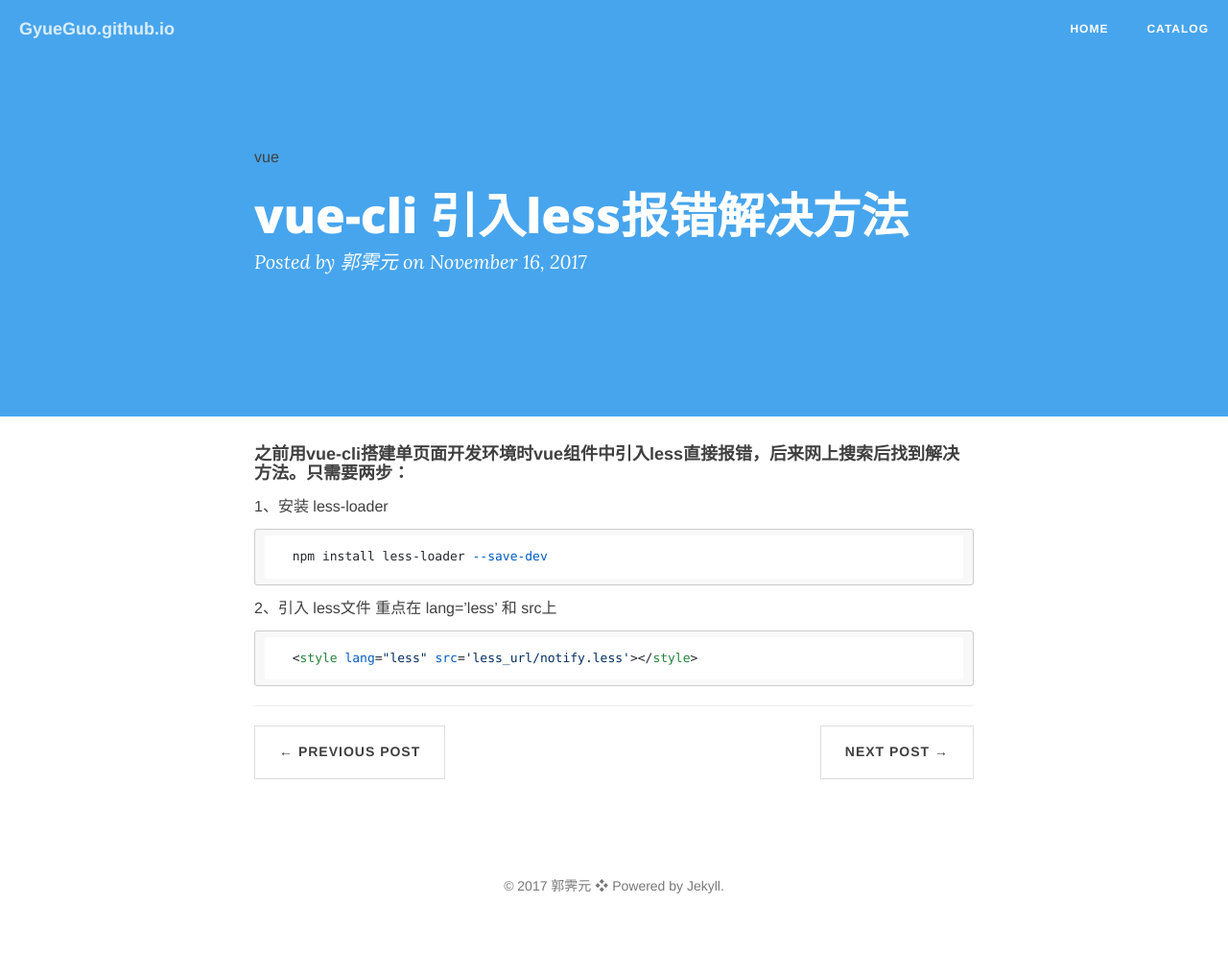
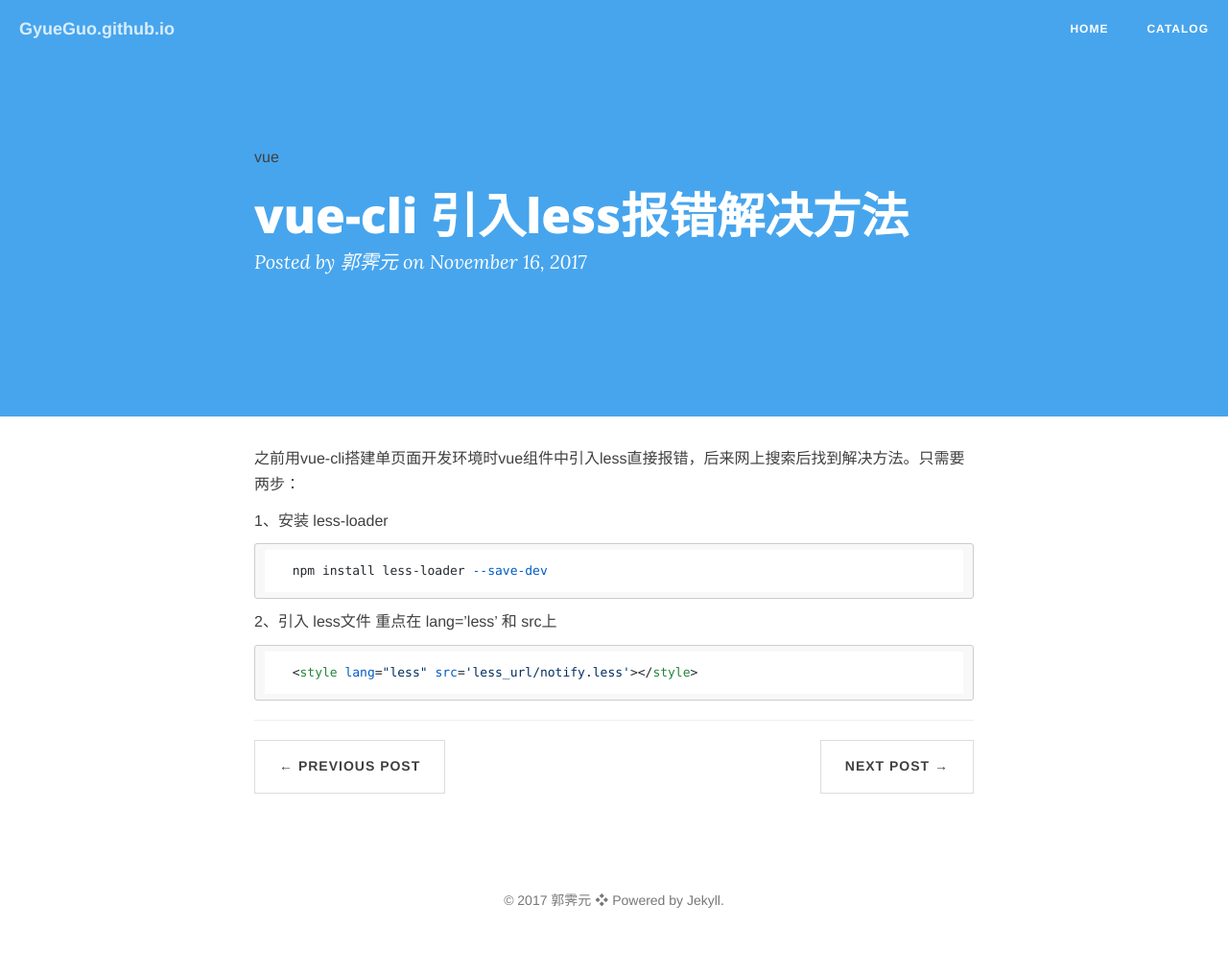
Before and after one commit to liuzesi/GyueGuo.github.io, a Jekyll site: the page built from _posts/2017-11-16-vue-cli 引入less报错解决方法.md, in a window 1280 px wide. Shown: the whole page at 96% size. Built offline with Jekyll 4.4.1, drawn with Linux system fonts in a browser that asks for light colours; nearby versions of some CDN libraries; comment, search, counter and statistics services are not loaded.

Commit message:
content error

```diff
--- a/_posts/2017-11-16-vue-cli 引入less报错解决方法.md
+++ b/_posts/2017-11-16-vue-cli 引入less报错解决方法.md
@@ -7,7 +7,7 @@ tags: [vue]
 description: vue-cli 引入less报错解决方法
 ---
 
-#### 之前用vue-cli搭建单页面开发环境时vue组件中引入less直接报错，后来网上搜索后找到解决方法。只需要两步：
+之前用vue-cli搭建单页面开发环境时vue组件中引入less直接报错，后来网上搜索后找到解决方法。只需要两步：
 
 1、安装 less-loader
 
```
Also changed, not shown: _posts/2017-11-28-通过JS-SDK调用微信api.md (+1 -1 lines).
